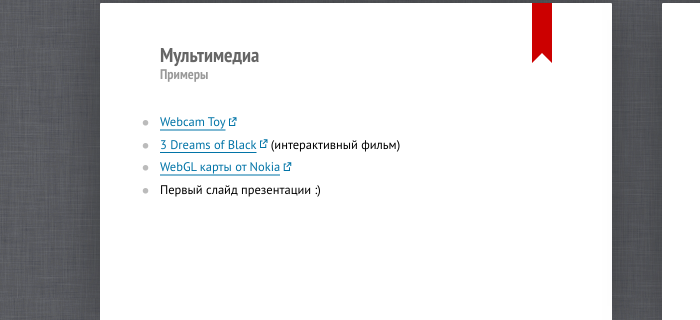
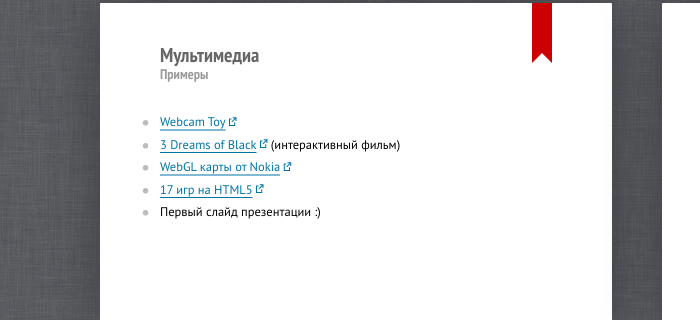
Before and after one commit to dpolyakov/html5, a plain HTML site: page index.htm in a window 1280 px wide. Shown: the part 4702-5022 px from the top of the page, 0-700 px from the left. Drawn offline with Linux system fonts and the light colour scheme.

Commit message:
link to html5 games

```diff
--- a/index.htm
+++ b/index.htm
@@ -307,6 +307,7 @@
 				<li><a href="http://neave.com/webcam/html5/" target="_blank">Webcam Toy</a></li>
 				<li><a href="http://www.ro.me/" target="_blank">3 Dreams of Black</a> (интерактивный фильм)</li>
 				<li><a href="http://maps.nokia.com/webgl/" target="_blank">WebGL карты от Nokia</a></li>
+				<li><a href="http://codetheory.in/17-neat-html5-games-to-keep-you-busy-this-weekend/" target="_blank">17 игр на HTML5</a></li>
 				<li>Первый слайд презентации :)</li>
 			</ul>
 		</section>
```
Also changed, not shown: 1 other file.
